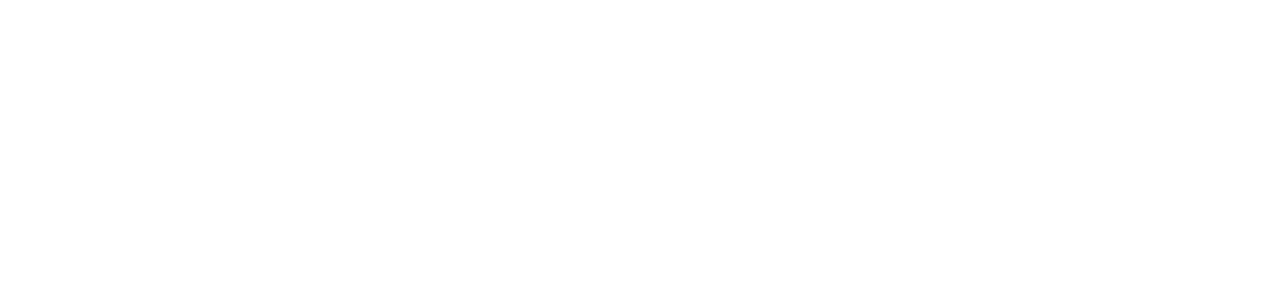
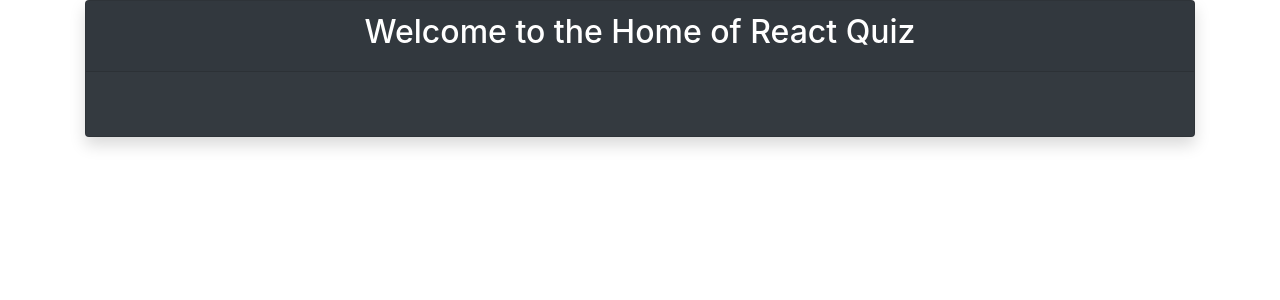
Before and after one commit to shivamvora/react-hook-examples, a React (Create React App) app: page / in a window 1280 px wide. Shown: the top 300 px of the page. Built offline with nearby package versions, Linux system fonts and the light colour scheme.

Commit message:
inside folders -> files basic structure done

```diff
--- /dev/null
+++ b/src/quiz/Answers.js
@@ -0,0 +1,11 @@
+import React from 'react';
+
+function Answers() {
+    return (
+        <div>
+
+        </div>
+    )
+}
+
+export default Answers;
--- a/src/quiz/Home.js
+++ b/src/quiz/Home.js
@@ -1,9 +1,20 @@
-import React from 'react'
+import React from 'react';
+import "bootstrap/dist/css/bootstrap.css";
+import Quiz from './Quiz';
 
 function Home() {
     return (
-        <div>
-
+        <div className="container">
+            <div className="row">
+                <div className="col-md-12">
+                    <div className="card text-white bg-dark mb-3 shadow border-black rounded">
+                        <div className="card-header">
+                            <h2>Welcome to the Home of React Quiz</h2>
+                        </div>
+                        <Quiz/>
+                    </div>
+                </div>
+            </div>
         </div>
     )
 }
--- /dev/null
+++ b/src/quiz/Questions.js
@@ -0,0 +1,11 @@
+import React from 'react';
+
+function Questions() {
+    return (
+        <div>
+
+        </div>
+    )
+}
+
+export default Questions;
--- /dev/null
+++ b/src/quiz/Quiz.js
@@ -0,0 +1,18 @@
+import React from 'react';
+import Answers from './Answers';
+import Questions from './Questions';
+
+function Quiz() {
+    return (
+        <div className="card-body">
+            <Questions/>
+            <div className="card-text">
+                <div className="btn-group btn-gorup-vertical btn-group-toggle w-100" data-toggle="buttons">
+                    <Answers/>
+                </div>
+            </div>
+        </div>
+    )
+}
+
+export default Quiz;
```
